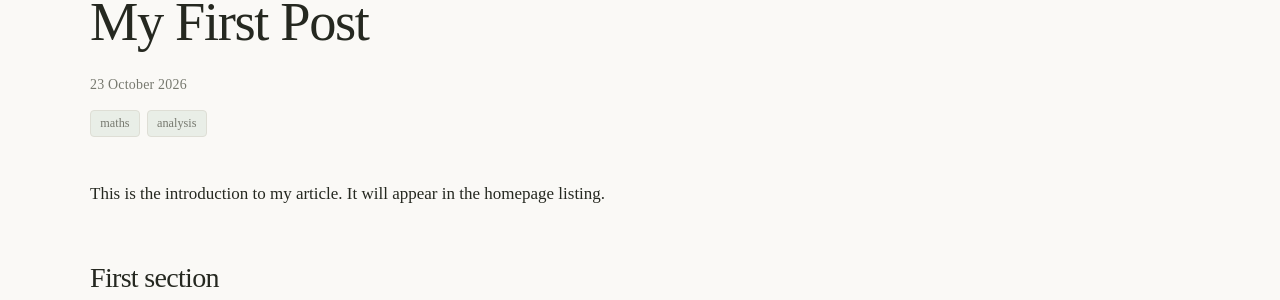
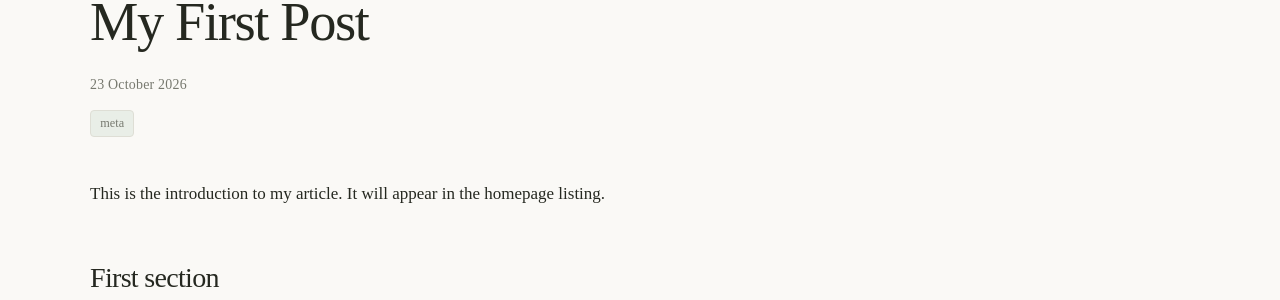
Before and after one commit to uselesstechjunks/maths, a Jekyll site: the page built from _posts/2026-10-23-test.md, in a window 1280 px wide. Shown: the part 146-446 px from the top of the page. Built offline with Jekyll 4.4.1, drawn with Linux system fonts in a browser that asks for light colours; some web fonts are replaced.

Commit message:
Update 2026-10-23-test.md

```diff
--- a/_posts/2026-10-23-test.md
+++ b/_posts/2026-10-23-test.md
@@ -3,8 +3,7 @@ layout: post
 title: "My First Post"
 date: 2026-10-23
 tags:
-  - maths
-  - analysis
+  - meta
 ---
 
 This is the introduction to my article. It will appear in the homepage listing.
```
